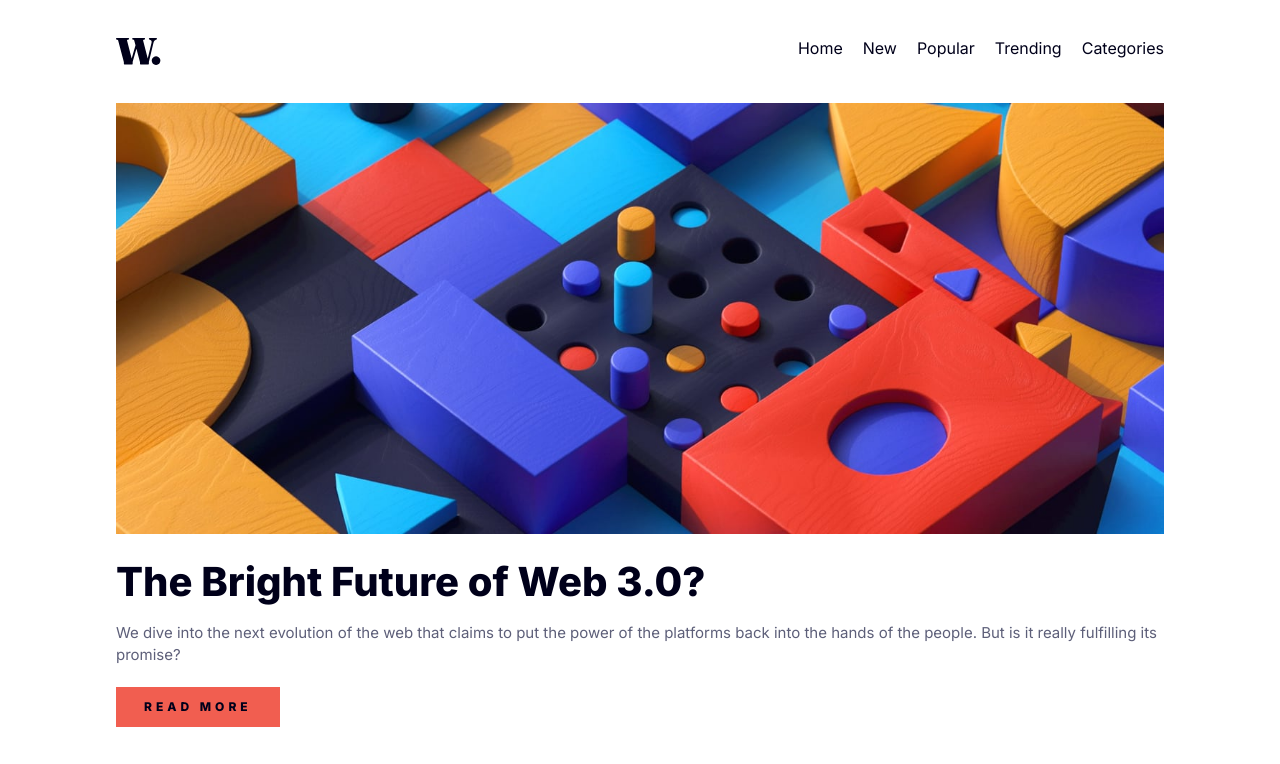
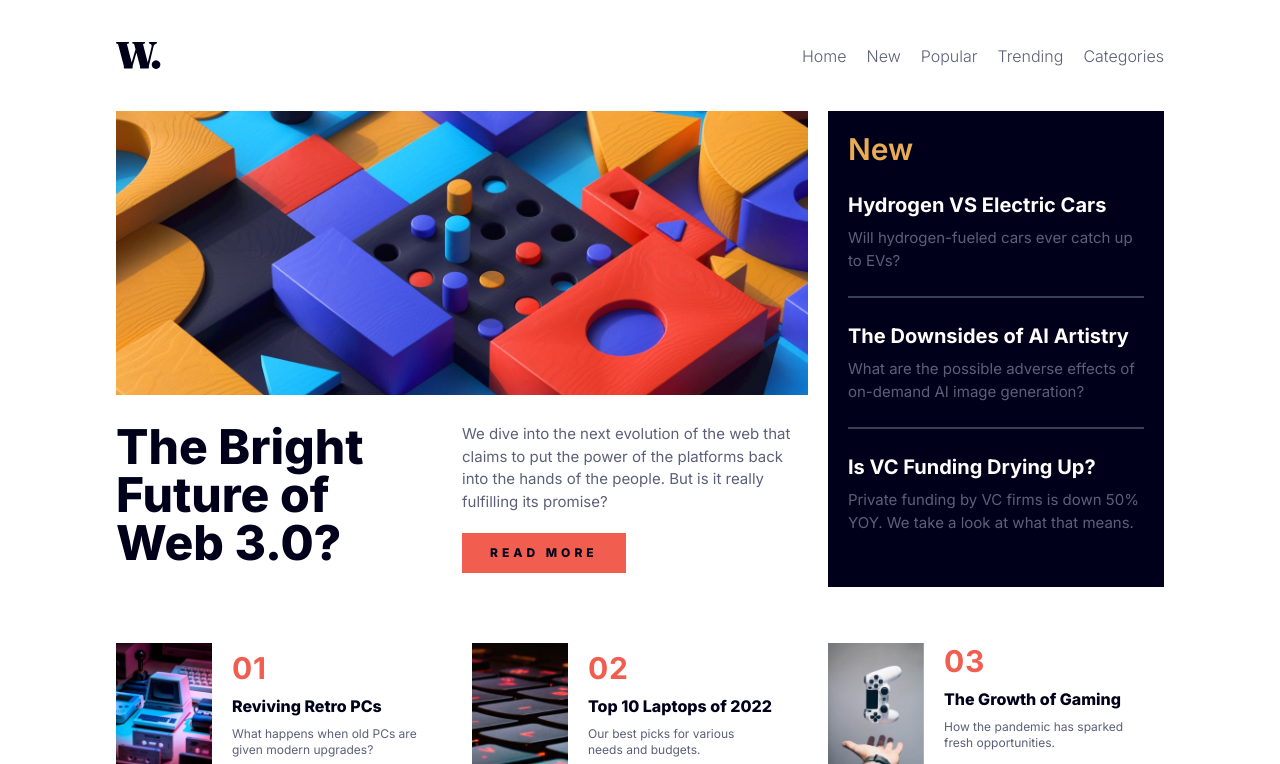
Before and after one commit to MaulidFajar/News_homepage, a website: page src/index.html in a window 1280 px wide. Shown: the top 764 px of the page. Drawn offline with Linux system fonts and the light colour scheme.

Commit message:
update style for desktop view

```diff
--- a/src/index.html
+++ b/src/index.html
@@ -51,7 +51,7 @@
 
           <!-- Navbar Menu -->
           <ul
-            class="navbar_list fixed top-0 right-0 w-0 h-screen bg-white text-dark-blue flex flex-col place-items-start pt-28 transition-all duration-300 ease-in-out md:relative md:w-auto md:h-auto md:flex-row md:items-center md:justify-end md:pt-2"
+            class="navbar_list fixed top-0 right-0 w-0 h-screen bg-white text-dark-blue flex flex-col place-items-start pt-28 transition-all duration-300 ease-in-out md:relative md:w-auto md:h-auto md:flex-row md:justify-end md:pt-4 md:font-light md:text-dark-grayish-blue"
           >
             <li class="nav_link"><a href="#">Home</a></li>
             <li class="nav_link"><a href="#">New</a></li>
@@ -66,29 +66,38 @@
       id="main"
       class="font-primary md:h-screen transition-all duration-300 ease-in-out"
     >
-      <div class="container md:container">
-        <figure class="my-7">
+      <div
+        class="container md:container md:grid md:grid-cols-3 md:grid-rows-[1fr_200px] md:gap-x-5 md:mt-7"
+      >
+        <div class="md:col-span-2">
+          <figure class="my-7 md:mb-7 md:my-0">
             <img
               class="hero_img"
               src="assets/images/image-web-3-mobile.jpg"
               alt="hero image in the website"
             />
           </figure>
-        <h1 class="text-dark-blue text-4xl font-extrabold pr-6 mb-5">
+          <div class="hero_text md:grid md:grid-cols-2">
+            <h1
+              class="text-dark-blue text-4xl font-extrabold pr-6 mb-5 md:text-5xl md:pr-7"
+            >
               The Bright Future of Web 3.0?
             </h1>
+            <div>
               <p class="text-dark-grayish-blue text-sm">
-          We dive into the next evolution of the web that claims to put the
-          power of the platforms back into the hands of the people. But is it
-          really fulfilling its promise?
+                We dive into the next evolution of the web that claims to put
+                the power of the platforms back into the hands of the people.
+                But is it really fulfilling its promise?
               </p>
               <button
-          class="bg-soft-red py-3 px-7 font-extrabold text-xs tracking-super-wide uppercase text-dark-blue mt-5 mb-10 hover:bg-dark-blue hover:text-off-white transition-all duration-200"
+                class="bg-soft-red py-3 px-7 font-extrabold text-xs tracking-super-wide uppercase text-dark-blue mt-5 mb-10 hover:bg-dark-blue hover:text-off-white transition-all duration-200 md:mb-0"
               >
                 Read more
               </button>
-
-        <div class="bg-dark-blue p-5">
+            </div>
+          </div>
+        </div>
+        <div class="bg-dark-blue p-5 md:col-span-1">
           <p class="text-soft-orange font-semibold text-3xl">New</p>
 
           <div class="border-b-2 border-gray-700 py-6">
@@ -124,59 +133,64 @@
             </p>
           </div>
         </div>
-        <div class="news_list mt-14">
+        <div
+          class="news_list mt-14 md:flex md:items-start md:col-span-3 md:gap-x-8 md:flex-wrap"
+        >
           <div class="news flex items-center gap-x-5 mb-7">
             <img src="assets/images/image-retro-pcs.jpg" alt="" class="w-24" />
-            <div class="news_text">
-              <span class="text-soft-red text-3xl font-bold tracking-wide mb-1"
+            <div class="news_text md:w-52">
+              <span
+                class="text-soft-red text-3xl block font-bold tracking-wide mb-1"
                 >01</span
               >
               <h3
-                class="text-dark-blue text-lg font-extrabold my-2 cursor-pointer hover:text-soft-red"
+                class="text-dark-blue text-lg md:text-base font-extrabold my-2 cursor-pointer hover:text-soft-red"
               >
                 Reviving Retro PCs
               </h3>
-              <p class="text-sm text-dark-grayish-blue mt-1">
+              <p class="text-sm md:text-xs text-dark-grayish-blue mt-1">
                 What happens when old PCs are given modern upgrades?
               </p>
             </div>
           </div>
-          <div class="news flex items-center gap-x-5 mb-7">
+          <div class="news flex items-center md:relative gap-x-5 mb-7">
             <img
               src="assets/images/image-top-laptops.jpg"
               alt=""
               class="w-24"
             />
-            <div class="news_text">
+            <div class="news_text md:w-52">
               <span class="text-soft-red text-3xl font-bold tracking-wide mb-1"
                 >02</span
               >
               <h3
-                class="text-dark-blue text-lg font-extrabold my-2 cursor-pointer hover:text-soft-red"
+                class="text-dark-blue text-lg md:text-base font-extrabold my-2 cursor-pointer hover:text-soft-red"
               >
                 Top 10 Laptops of 2022
               </h3>
-              <p class="text-sm text-dark-grayish-blue mt-1">
+              <p class="text-sm md:text-xs text-dark-grayish-blue mt-1 pr-6">
                 Our best picks for various needs and budgets.
               </p>
             </div>
           </div>
-          <div class="news flex items-center gap-x-5 mb-7">
+          <div class="news flex items-center md:items-start gap-x-5 mb-7">
             <img
               src="assets/images/image-gaming-growth.jpg"
               alt=""
               class="w-24"
             />
-            <div class="news_text">
+            <div class="news_text md:w-52">
               <span class="text-soft-red text-3xl font-bold tracking-wide mb-1"
                 >03</span
               >
               <h3
-                class="text-dark-blue text-lg font-extrabold my-2 cursor-pointer hover:text-soft-red"
+                class="text-dark-blue text-lg md:text-base font-extrabold my-2 cursor-pointer hover:text-soft-red"
               >
                 The Growth of Gaming
               </h3>
-              <p class="text-sm text-dark-grayish-blue mt-1 pr-6">
+              <p
+                class="text-sm md:text-xs text-dark-grayish-blue mt-1 pr-6 md:pr-0"
+              >
                 How the pandemic has sparked fresh opportunities.
               </p>
             </div>
```
Also changed, not shown: README-template.md (deleted), README.md, src/css/style.css. Lines whose indentation alone changed are shown as unchanged.
